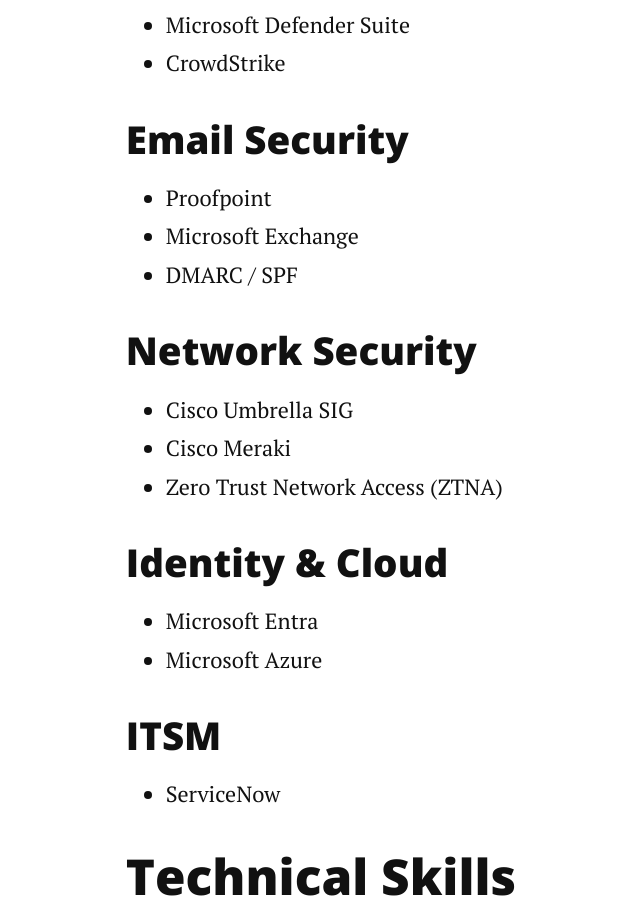
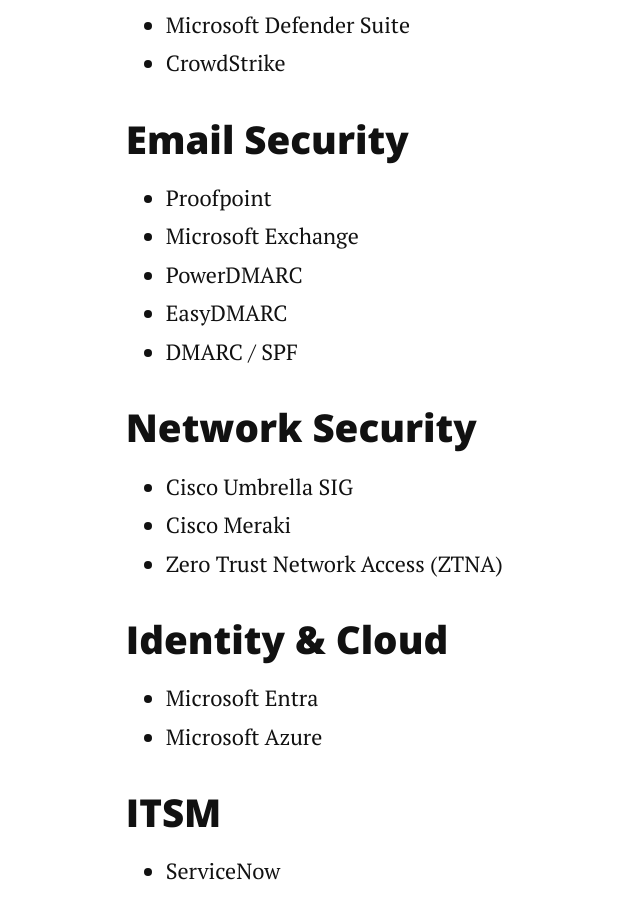
Before and after one commit to leonuz/leonuz.github.io, a Jekyll site: the page built from about.md, in a window 1280 px wide and 900 px high, scrolled down 2597 px. Shown: the whole window, without its empty margins (143-783 px from the left). Built offline with Jekyll 4.4.1, drawn with Linux system fonts in a browser that asks for light colours; nearby versions of some CDN libraries.

Commit message:
Add PowerDMARC and EasyDMARC to email security platforms

```diff
--- a/about.md
+++ b/about.md
@@ -55,6 +55,8 @@
 	<ul>
 		<li>Proofpoint</li>
 		<li>Microsoft Exchange</li>
+		<li>PowerDMARC</li>
+		<li>EasyDMARC</li>
 		<li>DMARC / SPF</li>
 	</ul>
 
```
